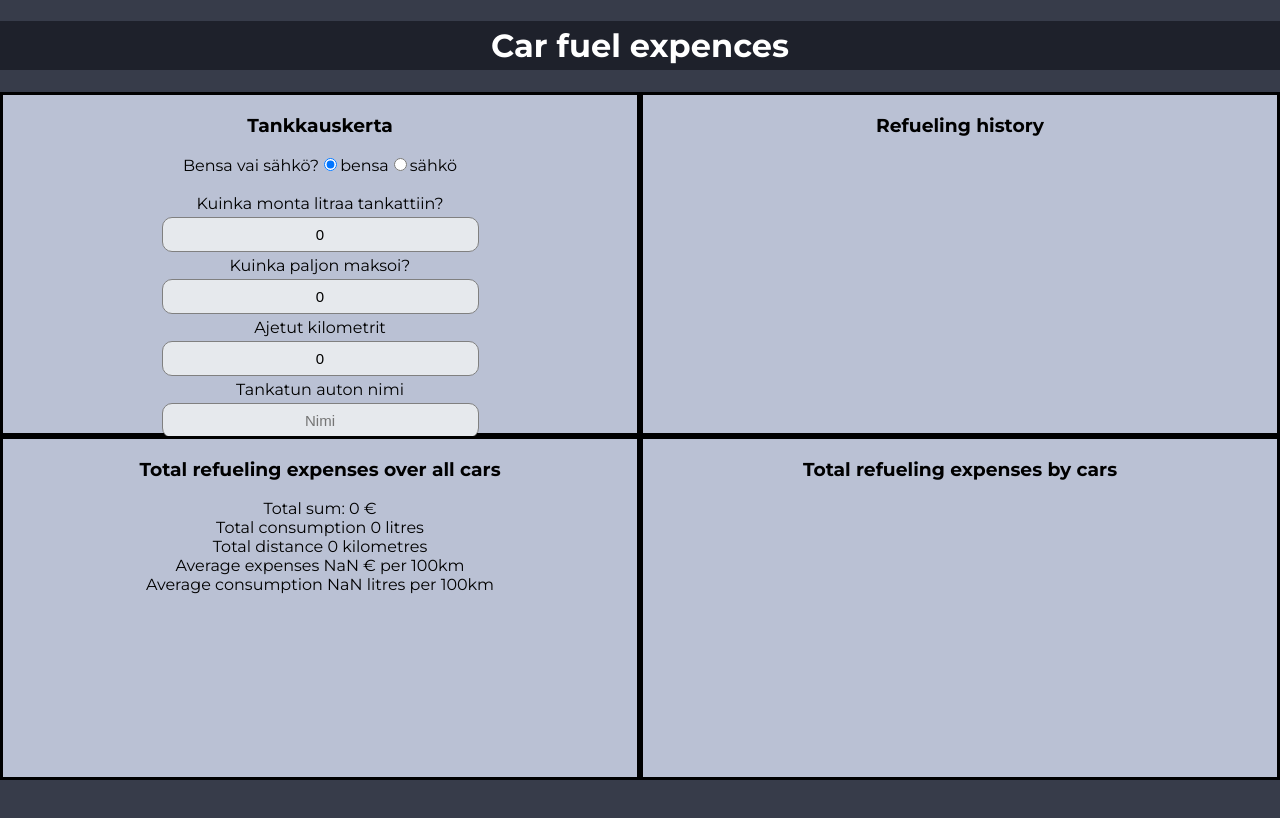
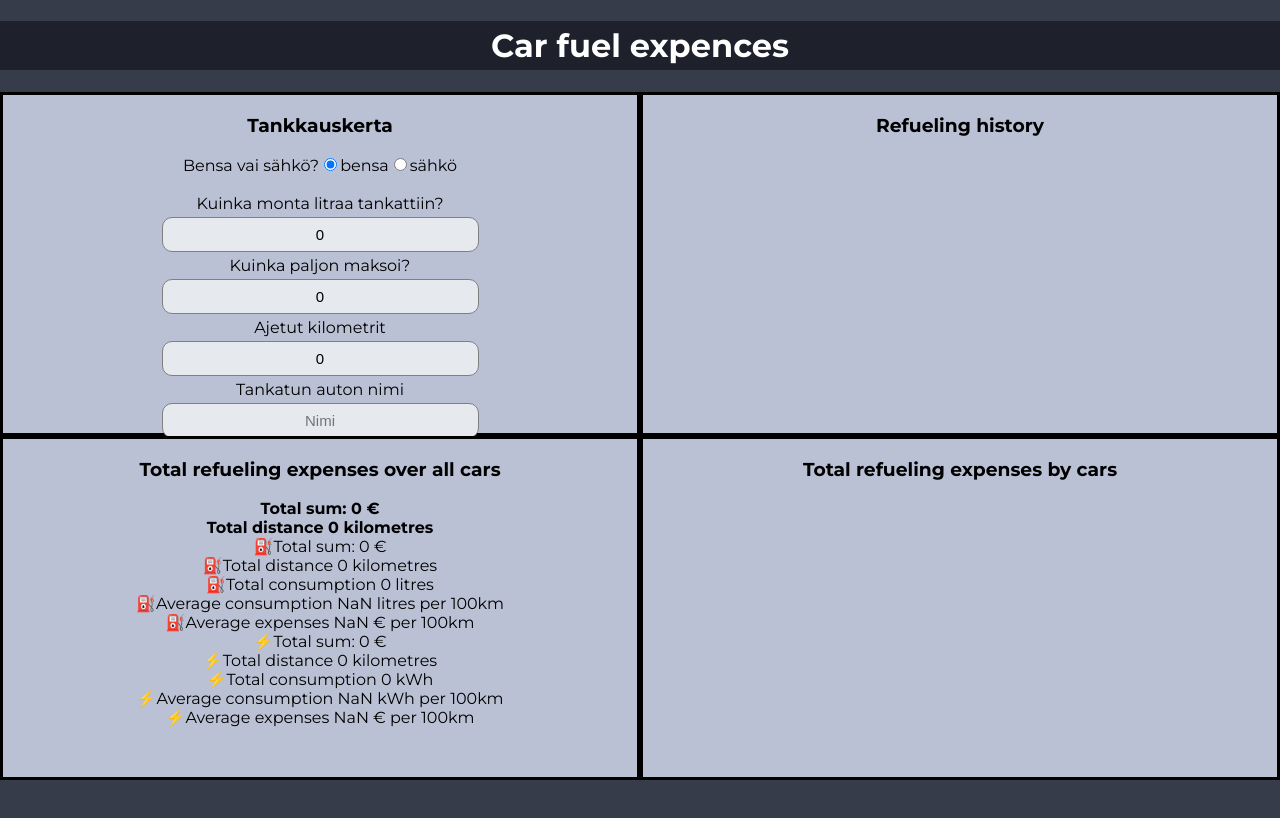
Before and after one commit to MinnaNordqvist/selainohjelmointi_g8, a React (Create React App) app in the folder bensa/: page / in a window 1280 px wide. Shown: the top 818 px of the page. Built offline with nearby package versions, Linux system fonts and the light colour scheme.

Commit message:
EkaLasku on laskettu

```diff
--- a/bensa/src/EkaLasku.js
+++ b/bensa/src/EkaLasku.js
@@ -2,25 +2,45 @@ import React, {useContext} from 'react'
 import { GlobalContext } from './GlobalState'
 
 export const EkaLasku = () => {
-    var litratPerKm = 0;
-    var eurotPerLitra = 0;
-    var eurotPerKm = 0;
-    const {tankkaukset} = useContext(GlobalContext);
-    var summaLitrat = tankkaukset.map(tankki => tankki.litrat).reduce((acc, item) => (acc += item), 0);
-    var summaKm = tankkaukset.map(tankki =>tankki.km).reduce((acc, item) => (acc += item), 0);
-    var summaEurot = tankkaukset.map(tankki => tankki.hinta).reduce((acc, item) => (acc += item), 0);
-    litratPerKm = (100 * summaLitrat/summaKm).toFixed(2);
-    eurotPerLitra = (summaEurot/summaLitrat).toFixed(2);
-    eurotPerKm = (litratPerKm * eurotPerLitra).toFixed(2);
+  const {tankkaukset} = useContext(GlobalContext);
+  var eurotPerKm = 0;
+  var litratPerKm = 0;
+  var euroPerLitra = 0;
+  var sahkoEuroPerKm = 0;
+  var kwhPerKm = 0;
+  var euroPerkwh = 0;
+  var summaLitrat = tankkaukset.map(tankki => tankki.litrat).reduce((acc, item) => (acc += item), 0);
+  var summaKm = tankkaukset.map(tankki =>tankki.km).reduce((acc, item) => (acc += item), 0);
+  var summaEurot = tankkaukset.map(tankki => tankki.hinta).reduce((acc, item) => (acc += item), 0);
+  var kilowattitunnit = tankkaukset.map(tankki =>tankki.kwh).reduce((acc, item) =>(acc += item), 0);
+
+  var summaKmBensa = tankkaukset.filter(tankki =>tankki.kwh===0).map(tankki =>tankki.km).reduce((acc, item) => (acc += item), 0);
+  var summaEurotBensa =  tankkaukset.filter(tankki=>tankki.kwh===0).map(tankki => tankki.hinta).reduce((acc, item) => (acc += item), 0);
+  litratPerKm = (100 * summaLitrat/summaKmBensa).toFixed(2);
+  euroPerLitra = (summaEurotBensa/summaLitrat).toFixed(2);
+  eurotPerKm = (litratPerKm * euroPerLitra).toFixed(2);
+
+  var summaKmSahko = tankkaukset.filter(tankki =>tankki.litrat===0).map(tankki =>tankki.km).reduce((acc, item) => (acc += item), 0);
+  var summaEurotSahko = tankkaukset.filter(tankki =>tankki.litrat===0).map(tankki => tankki.hinta).reduce((acc, item) => (acc += item), 0);
+  kwhPerKm = (100 * kilowattitunnit/summaKmSahko).toFixed(2);
+  euroPerkwh = (summaEurotSahko/kilowattitunnit).toFixed(2);
+  sahkoEuroPerKm = (kwhPerKm*euroPerkwh).toFixed(2);
 
     return (
     <div>
     <h3>Total refueling expenses over all cars</h3>
-       Total sum: {summaEurot} € <br/>
-       Total consumption {summaLitrat} litres <br/>
-       Total distance {summaKm} kilometres <br />
-       Average expenses {eurotPerKm} € per 100km  <br />
-       Average consumption {litratPerKm} litres per 100km
+    <b>Total sum: {summaEurot} € </b> <br />
+      <b>Total distance {summaKm} kilometres</b> <br />
+      ⛽Total sum: {summaEurotBensa} € <br/>
+      ⛽Total distance {summaKmBensa} kilometres <br/>
+      ⛽Total consumption {summaLitrat} litres <br/>
+      ⛽Average consumption {litratPerKm} litres per 100km <br/>
+      ⛽Average expenses {eurotPerKm} € per 100km <br/>
+      ⚡Total sum: {summaEurotSahko} € <br />
+      ⚡Total distance {summaKmSahko} kilometres <br />
+      ⚡Total consumption {kilowattitunnit} kWh <br/>
+      ⚡Average consumption {kwhPerKm} kWh per 100km <br/>
+      ⚡Average expenses {sahkoEuroPerKm} € per 100km
     </div>
   )
 }
```
